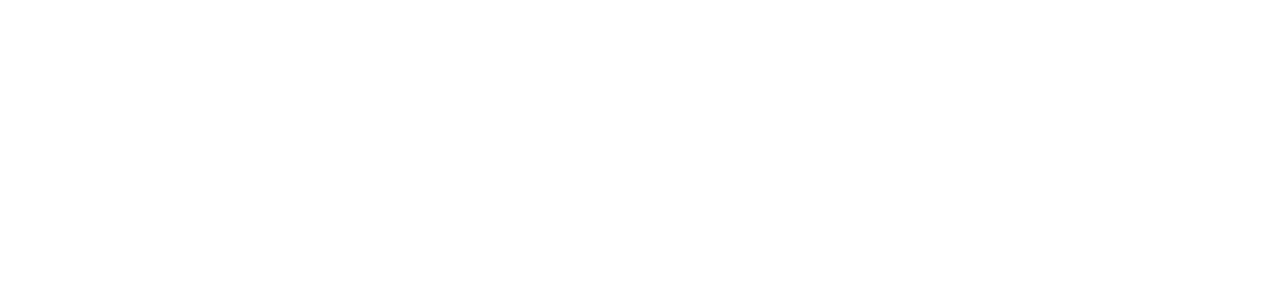
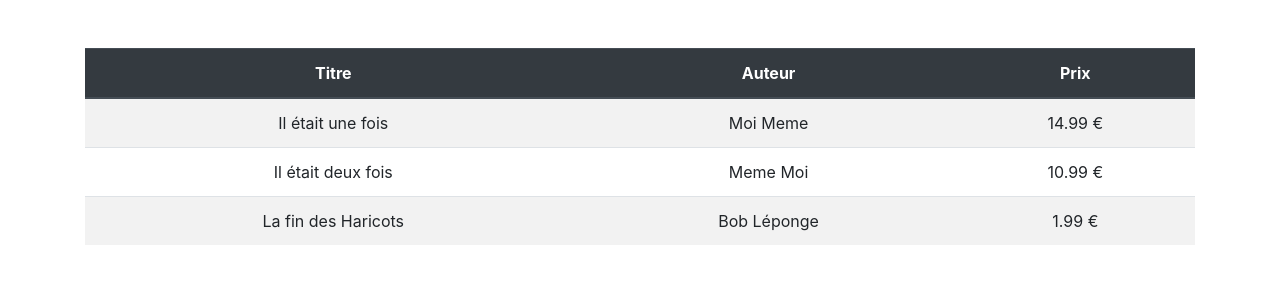
Before and after one commit to ThierryLegrosORT/tpBooks, a website: page index.html in a window 1280 px wide. Drawn offline with nearby package versions, Linux system fonts and the light colour scheme.

Commit message:
affichage de la bibliotheque

```diff
--- a/index.html
+++ b/index.html
@@ -20,7 +20,7 @@
     <div class="container">
         <!-- <button class="btn btn-info btn-block mt-5 animated flipOutX infinite slower delay-2s">Add entry</button> -->
 
-        <table class="table table-striped table-hover mt-5">
+        <table class="table table-striped table-hover mt-5 text-center">
             <thead class="thead-dark">
                 <tr>
                     <th>Titre</th>
--- a/js/index.js
+++ b/js/index.js
@@ -1,12 +1,12 @@
 const bodyTableTag = document.querySelector('tbody');
 const tableTag = document.querySelector('table');
 
-function createBookRow() {
+function createBookRow(title, author, price) {
     return `
     <tr>
-    <td>Il était une fois</td>
-    <td>Moi Meme</td>
-    <td>14.99 €</td>
+    <td>${title}</td>
+    <td>${author}</td>
+    <td>${price} €</td>
     </tr>
     `;
 }
@@ -34,3 +34,16 @@ const books = [{
         avaible: false
     },
 ];
+
+if (books.length > 0) {
+    tableTag.style.display = "table";
+
+    for (let book of books) {
+        const row = createBookRow(
+            book.title,
+            book.author,
+            book.price
+        );
+        render(bodyTableTag, row);
+    }
+}
```
